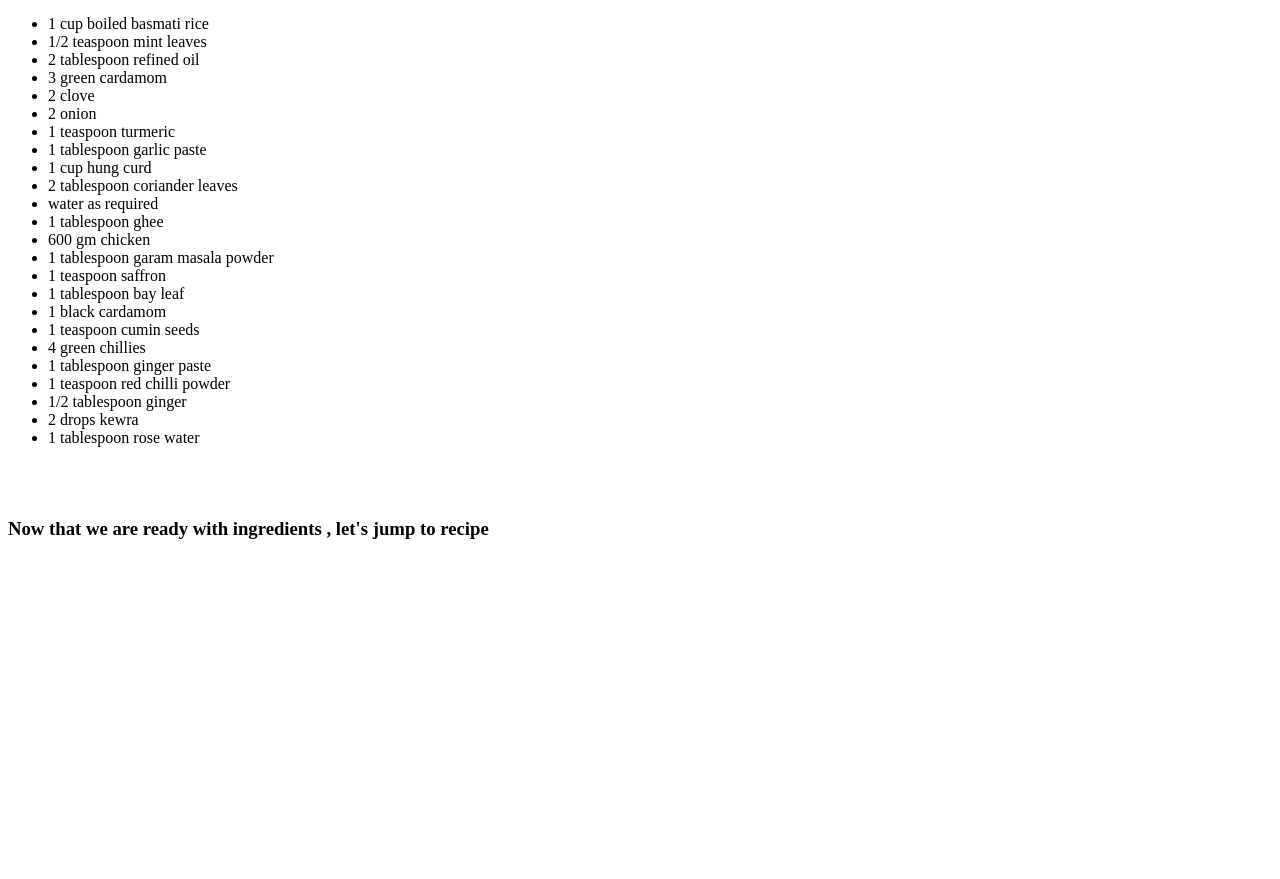
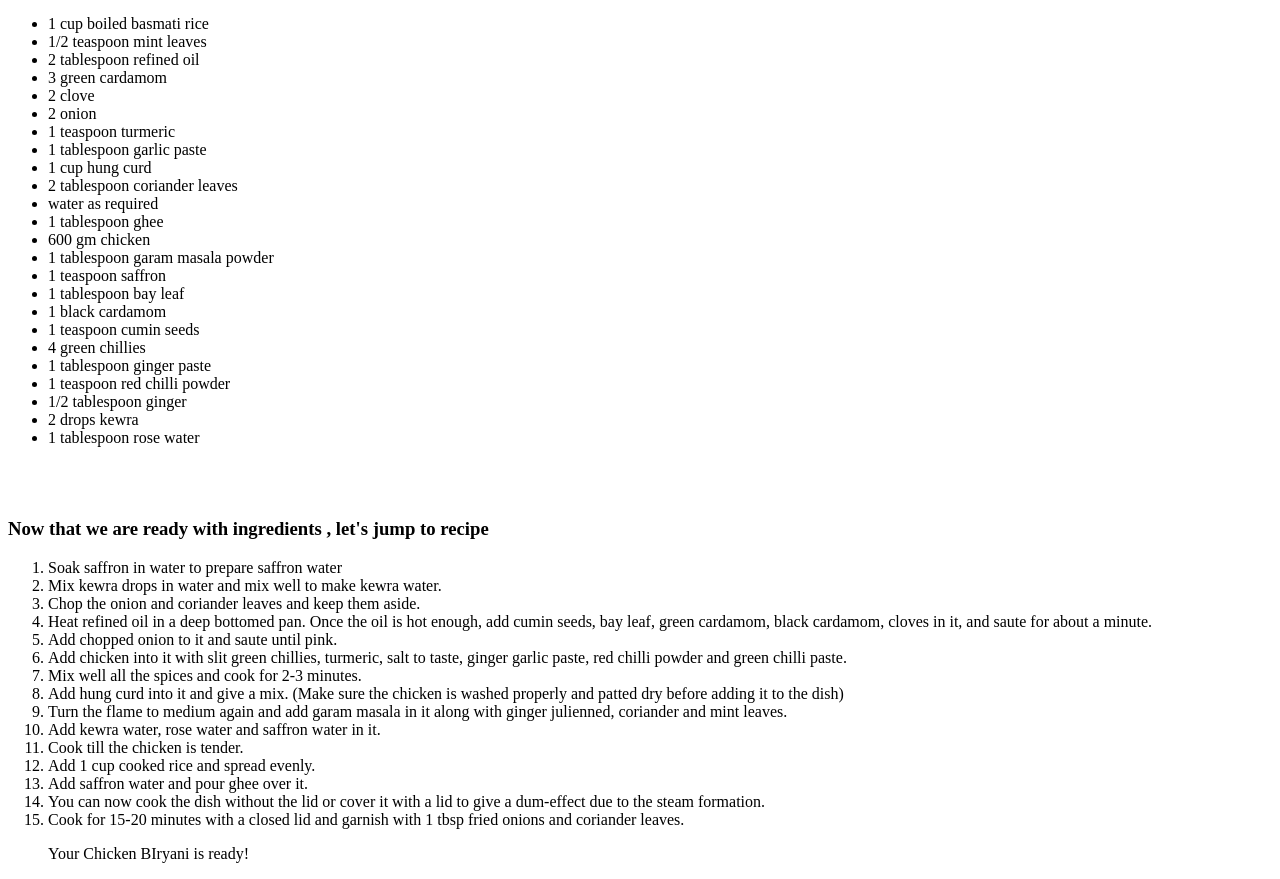
Before and after one commit to Sameer-Ahmed1/odin-recipes, a plain HTML site: page recipes/biryani.html in a window 1280 px wide. Shown: the part 189-1068 px from the top of the page. Before the commit the page ends 800 px from the top, so only its background shows below. Drawn offline with Linux system fonts and the light colour scheme.

Commit message:
Add ordered list of biryani recipe in biryani.html

```diff
--- a/recipes/biryani.html
+++ b/recipes/biryani.html
@@ -37,7 +37,25 @@
         </ul>
         <br><br>
         <h3>Now that we are ready with ingredients , let's jump to <strong>recipe</strong></h3>
+        <ol>
+            <li>Soak saffron in water to prepare saffron water  </li>
+            <li>Mix kewra drops in water and mix well to make kewra water. </li>
+            <li>Chop the onion and coriander leaves and keep them aside.</li>
+           <li>Heat refined oil in a deep bottomed pan. Once the oil is hot enough, add cumin seeds, bay leaf, green cardamom, black cardamom, cloves in it, and saute for about a minute. </li>
+           <li>Add chopped onion to it and saute until pink.</li>
+            <li>Add chicken into it with slit green chillies, turmeric, salt to taste, ginger garlic paste, red chilli powder and green chilli paste. </li>
+           <li>Mix well all the spices and cook for 2-3 minutes. </li>
+           <li>Add hung curd into it and give a mix. (Make sure the chicken is washed properly and patted dry before adding it to the dish)</li>
+           <li>Turn the flame to medium again and add garam masala in it along with ginger julienned, coriander and mint leaves. </li>
+           <li>Add kewra water, rose water and saffron water in it. </li>
+           <li>Cook till the chicken is tender.</li>
+            <li>Add 1 cup cooked rice and spread evenly. </li>
+           <li>Add saffron water and pour ghee over it. </li>
+           <li>You can now cook the dish without the lid or cover it with a lid to give a dum-effect due to the steam formation.</li>
+           <li>Cook for 15-20 minutes with a closed lid and garnish with 1 tbsp fried onions and coriander leaves. </li>
+           <p>Your Chicken BIryani is ready!</p>
 
+        </ol>
 
     </body>
 </html>
```
